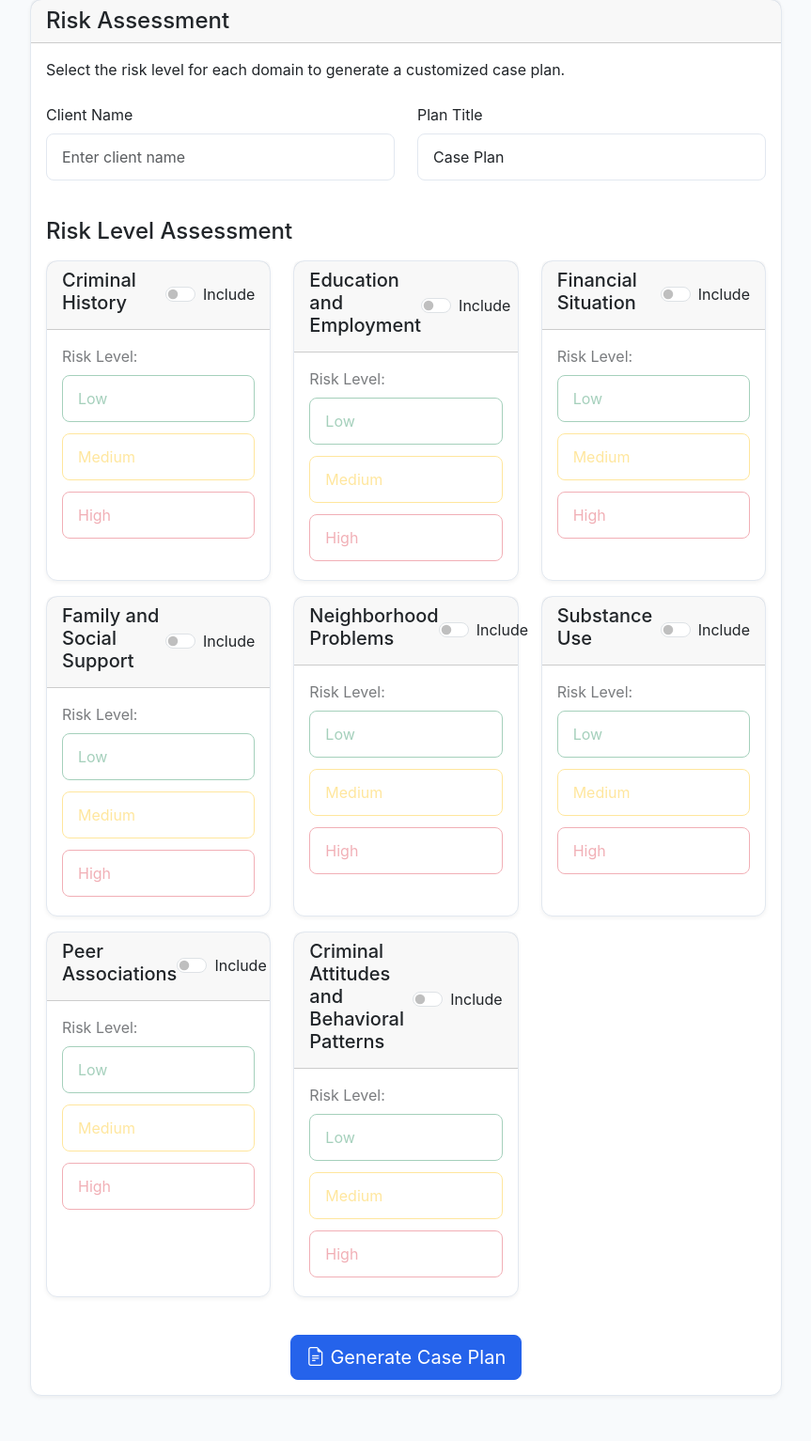
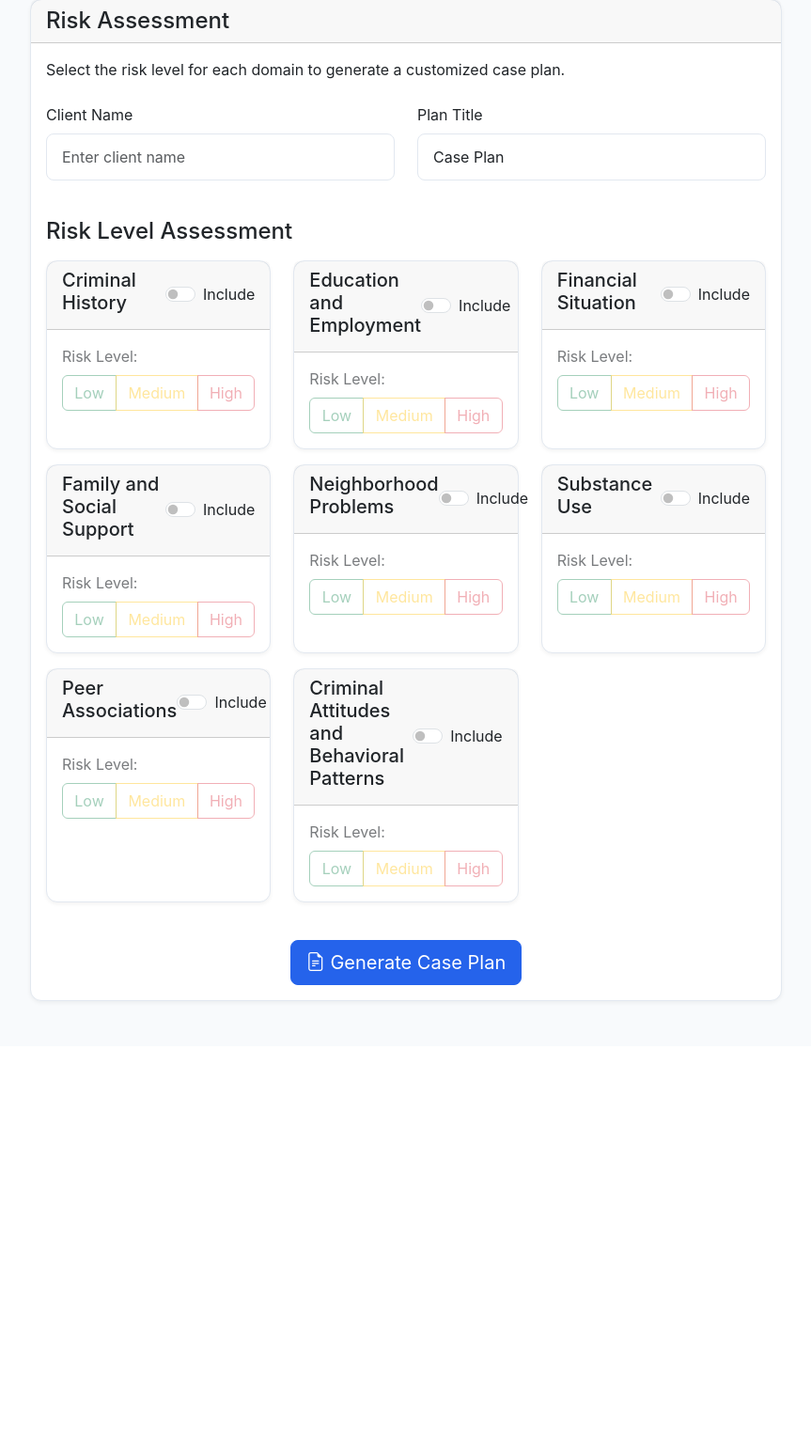
Before and after one commit to DustinDotExe/Case-Plan-Builder, a Flask app: page / in a window 1280 px wide. Shown: the part 87-1620 px from the top of the page at 94% size, without its empty margins (208-1071 px from the left). After the commit the page ends 1154 px from the top, so only its background shows below. Run offline with Flask 3, Linux system fonts and the light colour scheme; some libraries are stand-ins or nearby versions.

Commit message:
Restored to '40d4c04ec33ae83628bea6afe173f2403523a6c6'
Replit-Restored-To: 40d4c04ec33ae83628bea6afe173f2403523a6c6

```diff
--- a/static/css/custom.css
+++ b/static/css/custom.css
@@ -93,20 +93,6 @@ body {
   max-width: 420px;
 }
 
-/* Risk assessment button styles */
-.btn-check + .btn {
-  width: 100%;
-  text-align: left;
-  padding: 0.75rem 1rem;
-  margin-bottom: 0.25rem;
-  border-radius: 8px;
-}
-
-.domain-content {
-  max-width: 500px;
-  margin: 0 auto;
-}
-
 .domain-content.disabled {
   opacity: 0.6;
 }
--- a/templates/index.html
+++ b/templates/index.html
@@ -45,7 +45,7 @@
                                 <div class="card-body">
                                     <div class="form-group domain-content" id="domain_content_{{ domain.id }}">
                                         <label class="form-label">Risk Level:</label>
-                                        <div class="d-flex flex-column gap-2" role="group" aria-label="Risk level selection">
+                                        <div class="btn-group w-100" role="group" aria-label="Risk level selection">
                                             <input type="radio" class="btn-check" name="risk_{{ domain.id }}" id="{{ domain.id }}_low" value="Low">
                                             <label class="btn btn-outline-success" for="{{ domain.id }}_low">Low</label>
 
```
